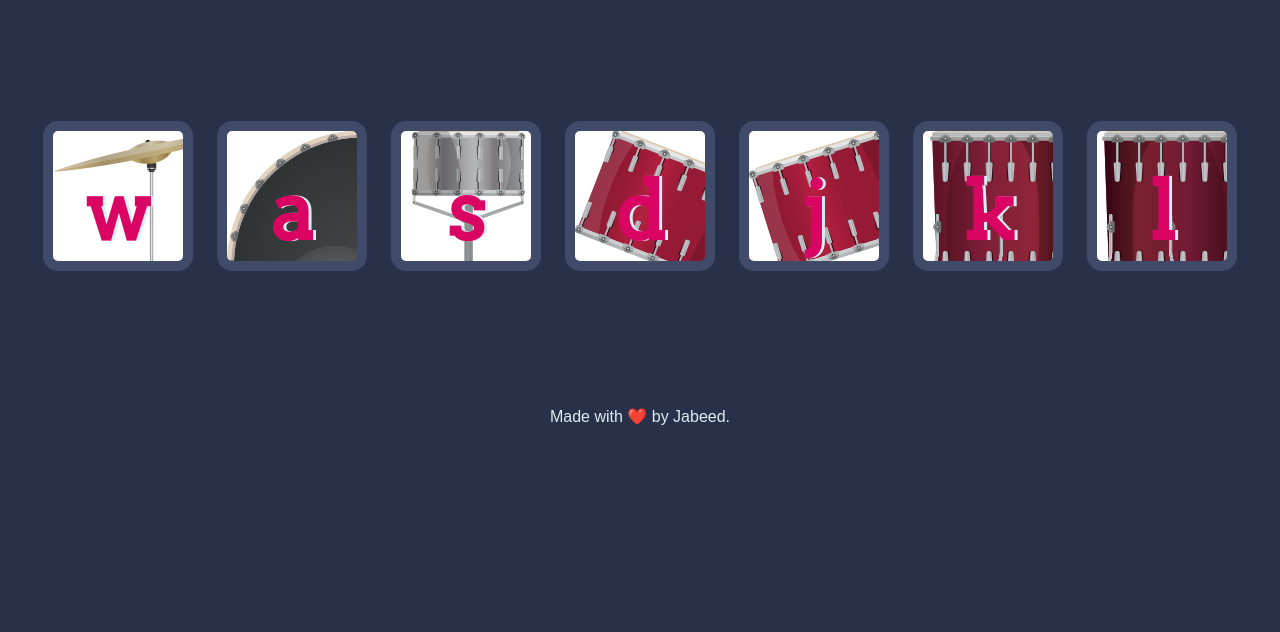
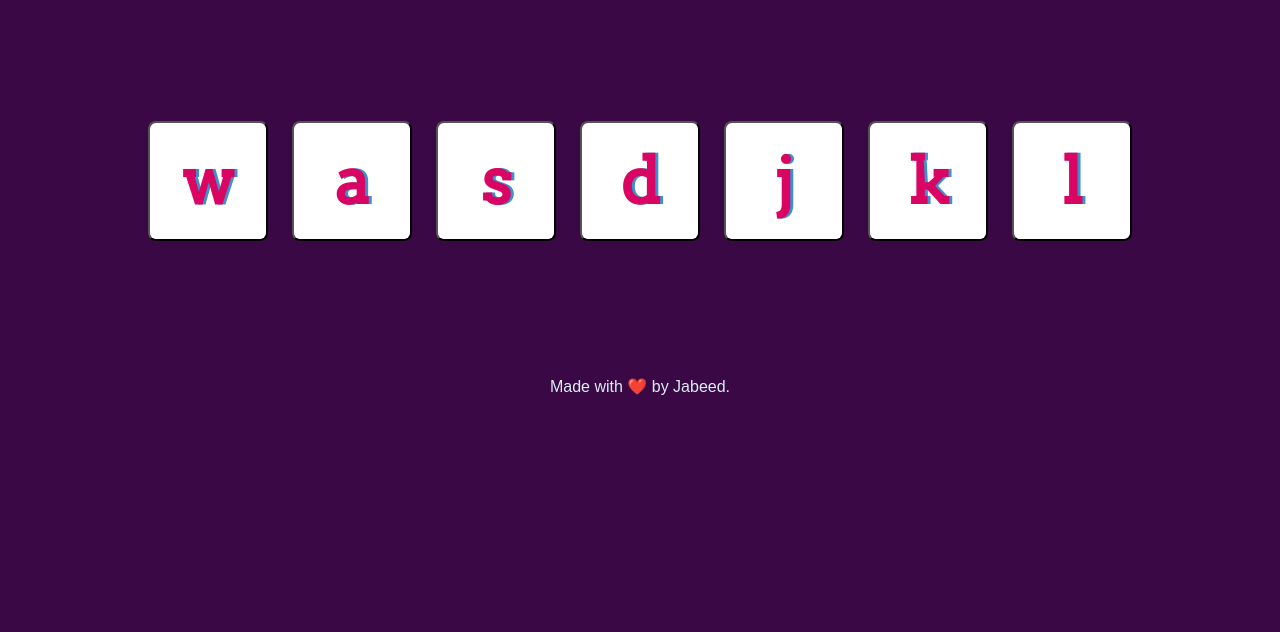
Before and after one commit to iamjabeed/Drum-kit, a plain HTML site: page index.html in a window 1280 px wide. Shown: the part 168-800 px from the top of the page. Drawn offline with Linux system fonts and the light colour scheme.

```diff
--- a/styles.css
+++ b/styles.css
@@ -1,46 +1,18 @@
 body {
   text-align: center;
-  background-color: #283149;
+  background-color: #3a0845;
 }
 
 h1 {
   font-size: 5rem;
   color: #dbedf3;
   font-family: "Arvo", cursive;
-  text-shadow: 3px 0 #da0463;
+  text-shadow: 3px 0 #07ad60;
 }
 
 footer {
   color: #dbedf3;
   font-family: sans-serif;
-}
-
-.w {
-  background-image:url(./images/crash.png);
-}
-
-.a {
-  background-image:url(./images/kick.png);
-}
-
-.s {
-  background-image:url(./images/snare.png);
-}
-
-.d {
-  background-image:url(./images/tom1.png);
-}
-
-.j {
-  background-image:url(./images/tom2.png);
-}
-
-.k {
-  background-image:url(./images/tom3.png);
-}
-
-.l {
-  background-image:url(./images/tom4.png);
 }
 
 .set {
@@ -53,8 +25,8 @@ footer {
 }
 
 .pressed {
-  box-shadow: 0 3px 4px 0 #dbedf3;
-  opacity: 0.5;
+  transform: scale(80%);
+  transition: all .6s ease;
 }
 
 .red {
@@ -63,17 +35,15 @@ footer {
 
 .drum {
   outline: none;
-  border: 10px solid #404b69;
-  font-size: 5rem;
+  font-size: 4rem;
   font-family: "Arvo", cursive;
-  line-height: 2;
   font-weight: 900;
   color: #da0463;
-  text-shadow: 3px 0 #dbedf3;
-  border-radius: 15px;
+  text-shadow: 3px 0 #3e8fcd;
+  border-radius: 8px;
   display: inline-block;
-  width: 150px;
-  height: 150px;
+  width: 120px;
+  height: 120px;
   text-align: center;
   margin: 10px;
   background-color: white;
```
Also changed, not shown: images/crash.png (deleted), images/kick.png (deleted), images/snare.png (deleted), images/tom1.png (deleted), images/tom2.png (deleted), images/tom3.png (deleted), images/tom4.png (deleted).
